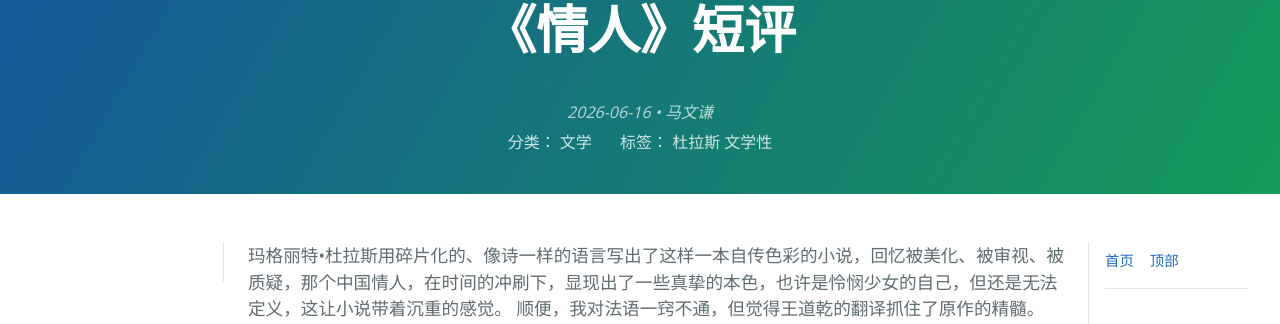
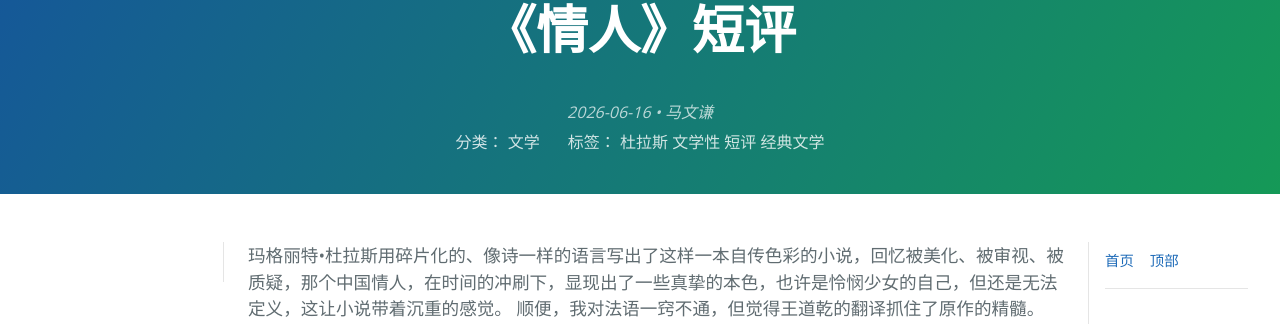
Before and after one commit to mawenqian1992/mawenqian1992.github.io, a Jekyll site: the page built from _posts/2026-06-16-lamant-short-review.md, in a window 1280 px wide and 1083 px high. Shown: the part 106-430 px from the top of the window. Built offline with Jekyll 4.4.1, drawn with Linux system fonts in a browser that asks for light colours; our own code applies the rules of GitHub Pages for plain Markdown files.

Commit message:
PUSH NOTE : 《情人》短评.md

```diff
--- a/_posts/2026-06-16-lamant-short-review.md
+++ b/_posts/2026-06-16-lamant-short-review.md
@@ -6,7 +6,8 @@
 tags:
   - 杜拉斯
   - 文学性
+  - 短评
+  - 经典文学
 share: true
 ---
-
 玛格丽特•杜拉斯用碎片化的、像诗一样的语言写出了这样一本自传色彩的小说，回忆被美化、被审视、被质疑，那个中国情人，在时间的冲刷下，显现出了一些真挚的本色，也许是怜悯少女的自己，但还是无法定义，这让小说带着沉重的感觉。 顺便，我对法语一窍不通，但觉得王道乾的翻译抓住了原作的精髓。
```
